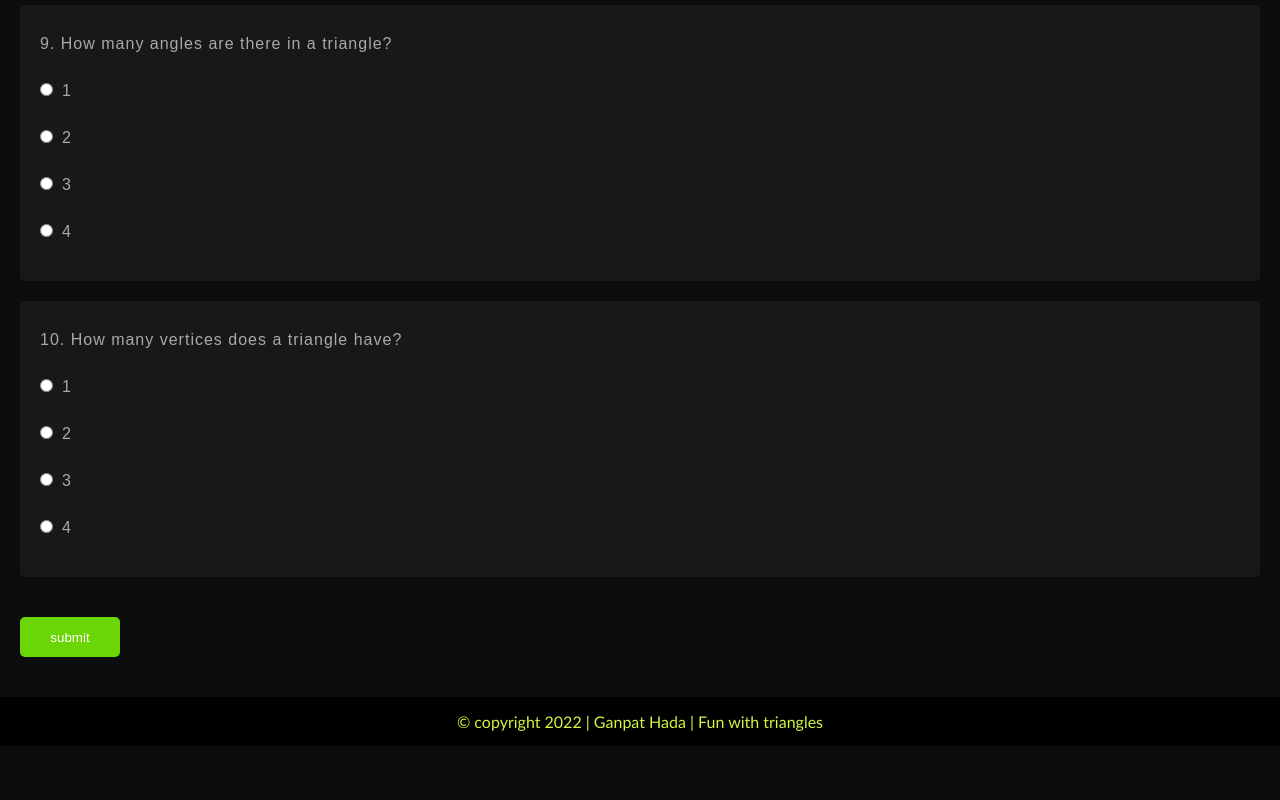
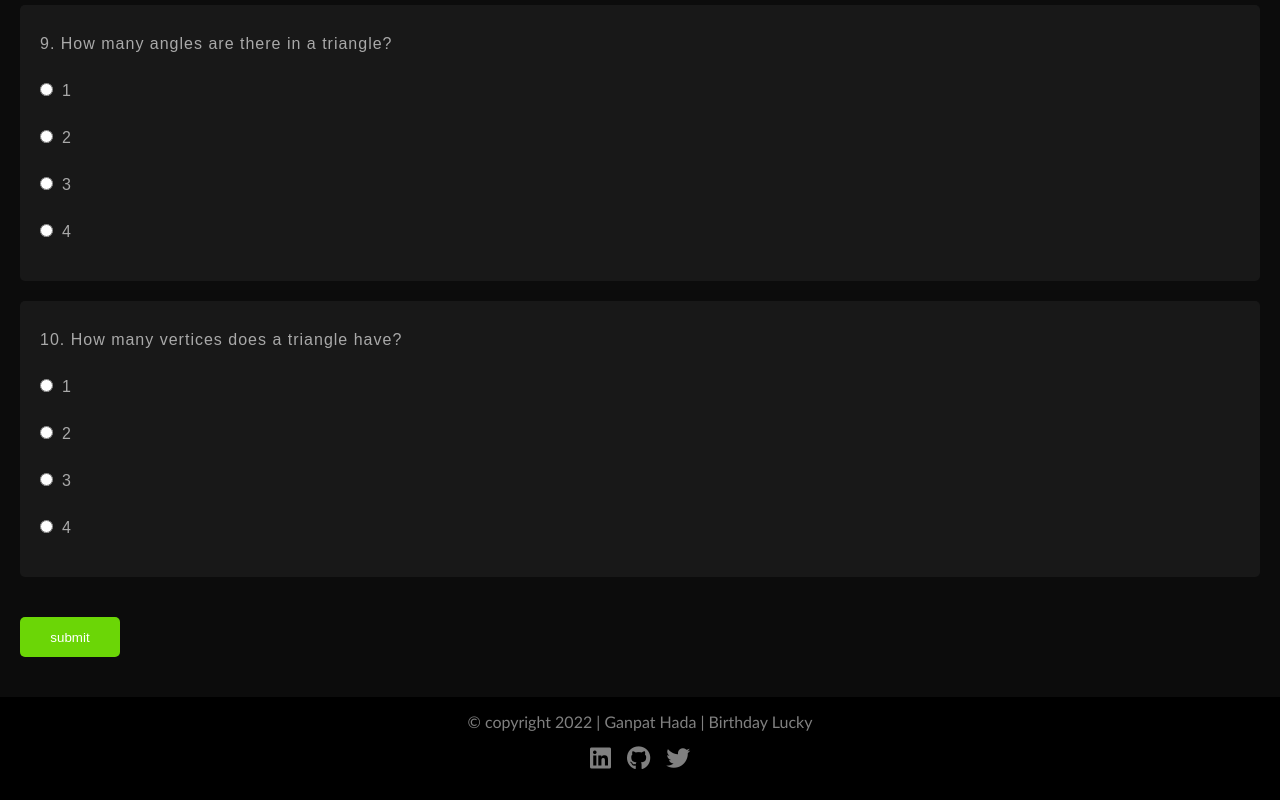
Before and after one commit to GanpatHada/neogcamp-fun_with_triangles-miniproject, a React (Create React App) app: page / in a window 1280 px wide. Shown: the part 2513-3313 px from the top of the page. Before the commit the page ends 3259 px from the top, so only its background shows below. Built offline with nearby package versions, Linux system fonts and the light colour scheme; a web font is replaced by a local one.

Commit message:
add social media icons

```diff
--- a/public/index.html
+++ b/public/index.html
@@ -26,6 +26,7 @@
     -->
     <title>fun-with-triangles</title>
     <link href="https://fonts.googleapis.com/css?family=Aclonica" rel='stylesheet'>
+    <link rel="stylesheet" href="https://cdnjs.cloudflare.com/ajax/libs/font-awesome/6.2.0/css/all.min.css">
   </head>
   <body>
     <noscript>You need to enable JavaScript to run this app.</noscript>
--- a/src/components/Footer.js
+++ b/src/components/Footer.js
@@ -3,7 +3,12 @@ import React from 'react'
 const Footer = () => {
   return (
     <footer>
-        &copy; copyright 2022 | Ganpat Hada | Fun with triangles
+         <p>&copy; copyright 2022 | Ganpat Hada | Birthday Lucky</p>
+         <span>
+           <a href="https://www.linkedin.com/in/ganpat-hada-33abb4227/" target="_blank"><i class="fa-brands fa-linkedin"></i></a>
+           <a href="https://github.com/GanpatHada" target="_blank"><i class="fa-brands fa-github"></i></a>
+           <a href="" target="_blank"><i className="fa-brands fa-twitter"></i></a>
+        </span>
     </footer>
   )
 }
--- a/src/index.css
+++ b/src/index.css
@@ -243,10 +243,15 @@ footer{
   background:black;
   padding: 15px;
   text-align: center;
-  color:#d1f541;
+  color:grey;
   width: 100vw;
   font-family:'Gill Sans', 'Gill Sans MT', Calibri, 'Trebuchet MS', sans-serif;
 
+}
+i{
+  color: grey;
+  font-size: 24px;
+  margin: 15px 8px;
 }
 .active{
   border-bottom: 2px solid #6bd606;
```
